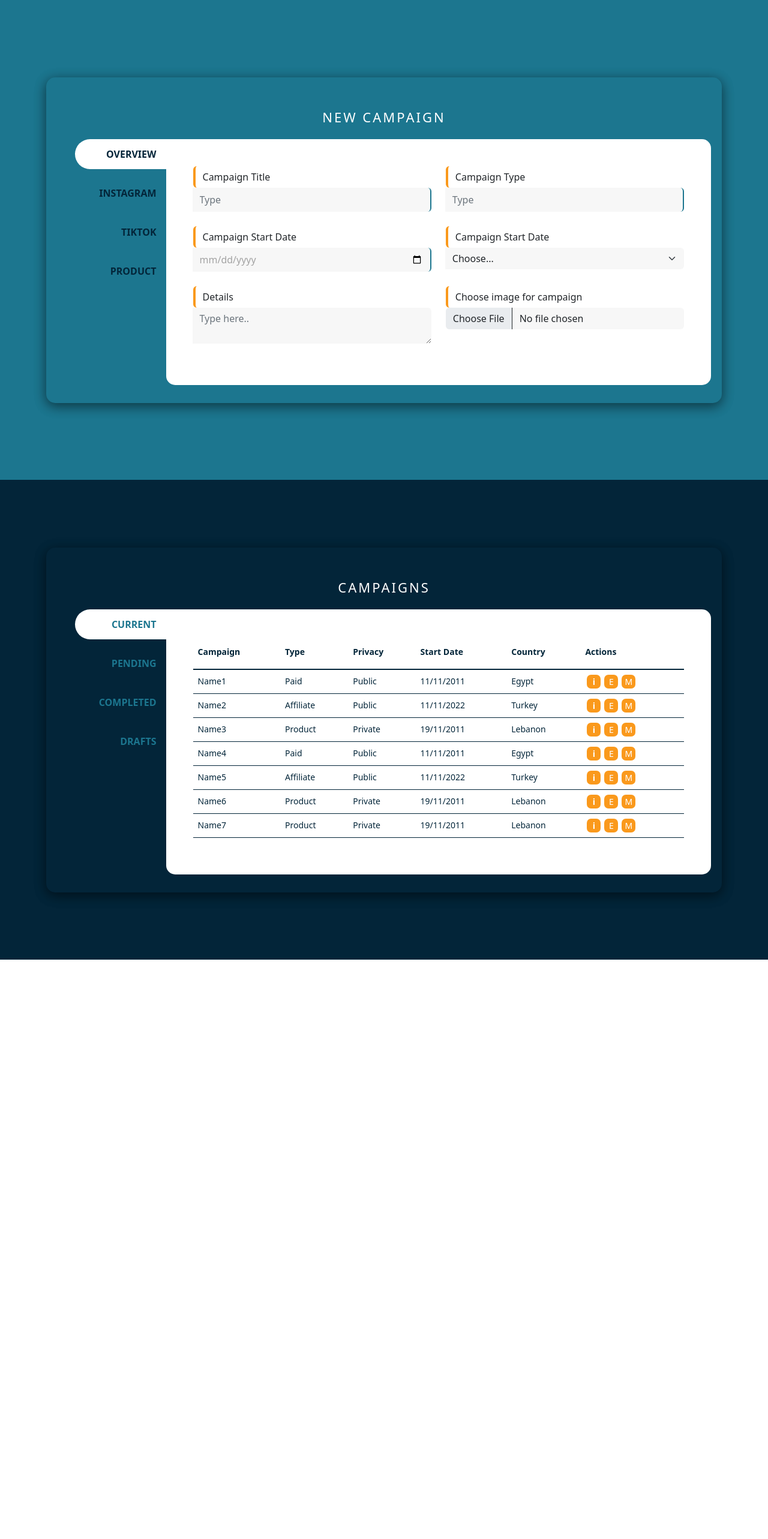
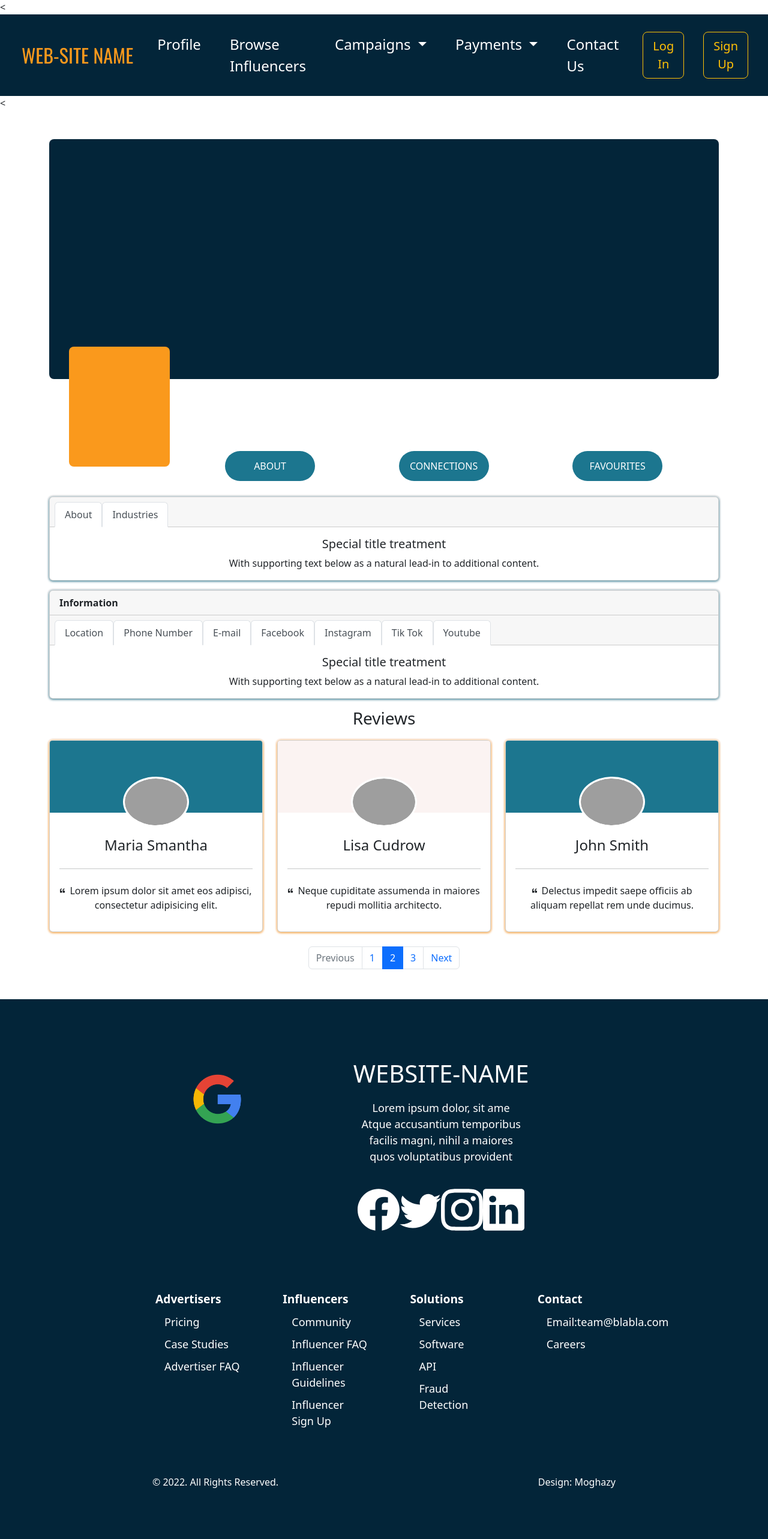
Before and after one commit to zedd37/AngularProject, an Angular app: page / in a window 1280 px wide. Shown: the top 2566 px of the page at 60% size. Before the commit the page ends 1600 px from the top, so only its background shows below. Built offline with nearby package versions, Linux system fonts and the light colour scheme; grey boxes are pictures that could not be loaded.

Commit message:
new components update

```diff
--- a/src/app/app.component.html
+++ b/src/app/app.component.html
@@ -1 +1,3 @@
-<app-campaigns></app-campaigns>
+<<app-header></app-header>
+<<app-profile></app-profile>
+<app-footer></app-footer>
```
